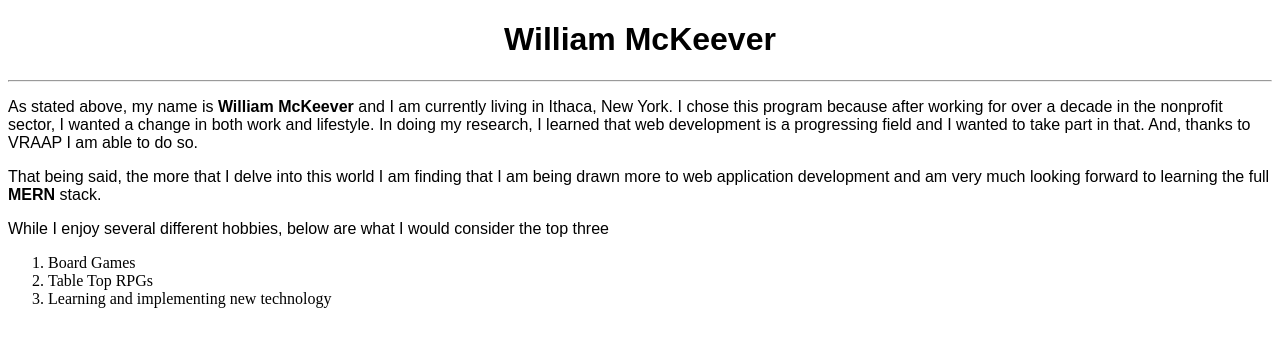
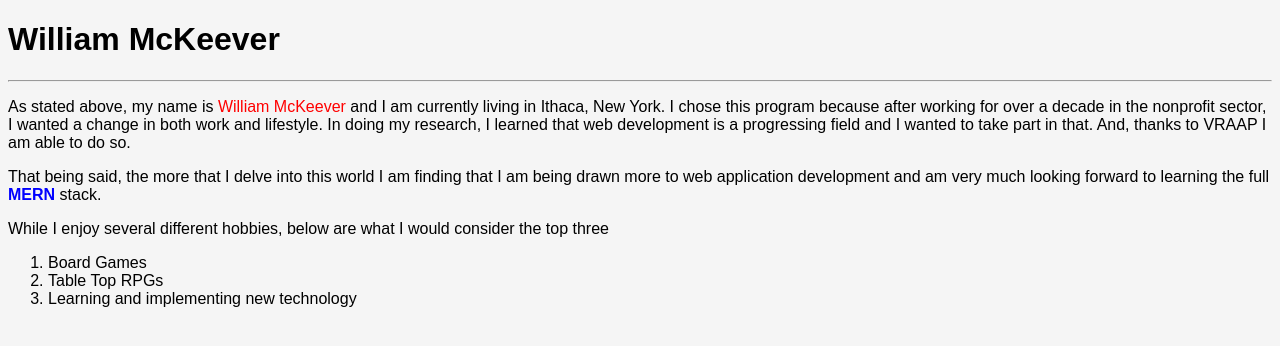
Before and after one commit to wmckeever/favorites-101, a plain HTML site: page index.html in a window 1280 px wide. Drawn offline with Linux system fonts and the light colour scheme.

Commit message:
added styles and color to elements and created a highlight class

```diff
--- a/index.html
+++ b/index.html
@@ -11,7 +11,7 @@
   <h1>William McKeever</h1>
   <hr>
   <div>
-    <p>As stated above, my name is <strong>William McKeever</strong> and I am currently living in Ithaca, New York. I chose this program because after working for over a decade in the nonprofit sector, I wanted a change in both work and lifestyle. In doing my research, I learned that web development is a progressing field and I wanted to take part in that. And, thanks to VRAAP I am able to do so.</p>
+    <p>As stated above, my name is <span class="highlight">William McKeever</span> and I am currently living in Ithaca, New York. I chose this program because after working for over a decade in the nonprofit sector, I wanted a change in both work and lifestyle. In doing my research, I learned that web development is a progressing field and I wanted to take part in that. And, thanks to VRAAP I am able to do so.</p>
 
     <p>That being said, the more that I delve into this world I am finding that I am being drawn more to web application development and am very much looking forward to learning the full <strong>MERN</strong> stack.
     </p>
--- a/styles.css
+++ b/styles.css
@@ -1,8 +1,16 @@
+body{
+  background-color: whitesmoke;
+}
 h1 {
   font-family: Arial, Helvetica, sans-serif;
-  text-align: center;
+  text-align: :left;
 }
-
-p {
+p, li {
   font-family: Arial, Helvetica, sans-serif;
 }
+strong {
+  color: blue;
+}
+.highlight {
+  color: red;
+}
```
